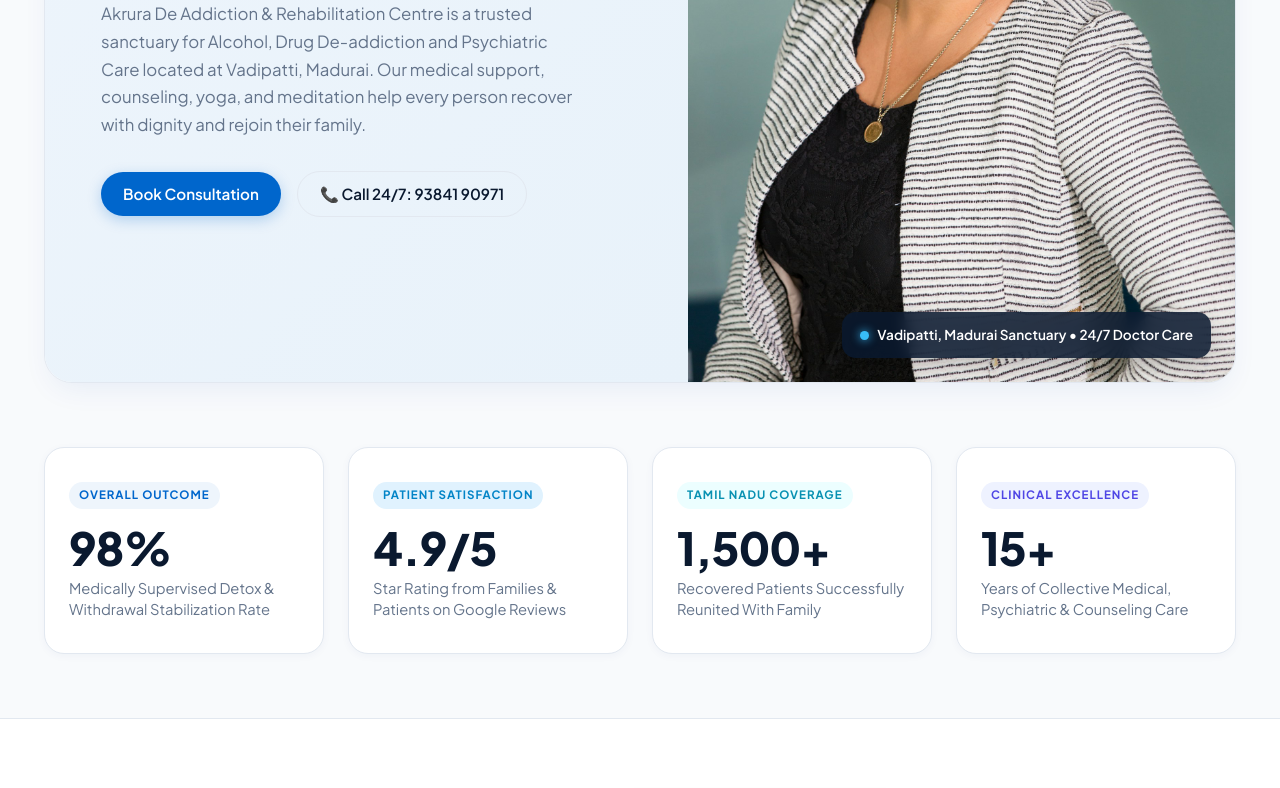
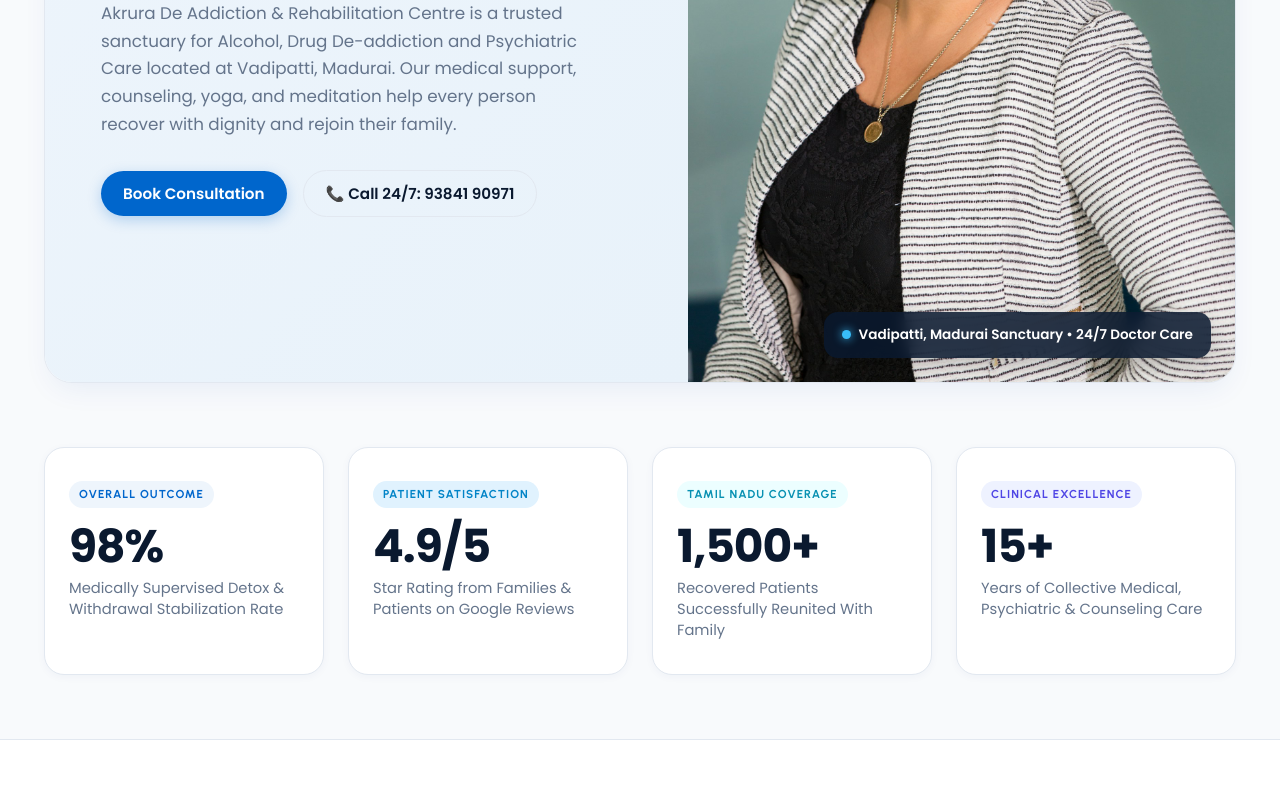
Before and after one commit to bhuvaneshkarnan/akura, a website: page index.html in a window 1280 px wide. Shown: the part 544-1332 px from the top of the page. Drawn offline with nearby package versions, Linux system fonts and the light colour scheme; a web font is replaced by a local one.

Commit message:
Update typography to Urbanist for headings and Poppins for body

```diff
--- a/index.html
+++ b/index.html
@@ -21,6 +21,9 @@
   <meta name="twitter:image" content="facility-campus.jpg">
 
   <link rel="icon" type="image/png" href="favicon.png">
+  <link rel="preconnect" href="https://fonts.googleapis.com">
+  <link rel="preconnect" href="https://fonts.gstatic.com" crossorigin>
+  <link href="https://fonts.googleapis.com/css2?family=Poppins:ital,wght@0,300;0,400;0,500;0,600;0,700;1,400;1,500&family=Urbanist:ital,wght@0,400;0,500;0,600;0,700;0,800;0,900;1,600;1,700&display=swap" rel="stylesheet">
   <link rel="stylesheet" href="styles.css">
 
   <!-- Schema.org Medical Organization Structured Data -->
--- a/styles.css
+++ b/styles.css
@@ -3,7 +3,7 @@
    Replicating the clean, elegant healthcare reference design
    ========================================================================== */
 
-@import url('https://fonts.googleapis.com/css2?family=Plus+Jakarta+Sans:ital,wght@0,300;0,400;0,500;0,600;0,700;0,800;1,400;1,600&family=Playfair+Display:ital,wght@0,600;0,700;0,800;1,600;1,700&display=swap');
+@import url('https://fonts.googleapis.com/css2?family=Poppins:ital,wght@0,300;0,400;0,500;0,600;0,700;1,400;1,500&family=Urbanist:ital,wght@0,400;0,500;0,600;0,700;0,800;0,900;1,600;1,700&display=swap');
 
 :root {
   /* Color Palette - Clean Healthcare Blue */
@@ -34,9 +34,13 @@
   --accent-gold: #F59E0B;
   --accent-green: #25D366; /* WhatsApp */
 
-  /* Typography */
-  --font-sans: 'Plus Jakarta Sans', -apple-system, BlinkMacSystemFont, 'Segoe UI', Roboto, sans-serif;
-  --font-serif: 'Playfair Display', Georgia, 'Times New Roman', serif;
+  /* Typography: Urbanist for Headings, Poppins for Body */
+  --font-heading: 'Urbanist', -apple-system, BlinkMacSystemFont, 'Segoe UI', Roboto, sans-serif;
+  --font-body: 'Poppins', -apple-system, BlinkMacSystemFont, 'Segoe UI', Roboto, sans-serif;
+
+  /* Aliases for full compatibility */
+  --font-sans: var(--font-body);
+  --font-serif: var(--font-heading);
 
   /* Shadows */
   --shadow-sm: 0 2px 8px rgba(0, 50, 120, 0.04);
@@ -70,11 +74,26 @@ html {
 }
 
 body {
-  font-family: var(--font-sans);
+  font-family: var(--font-body);
   background-color: var(--bg-page);
   color: var(--text-main);
-  line-height: 1.6;
+  line-height: 1.65;
   overflow-x: hidden;
+}
+
+h1, h2, h3, h4, h5, h6,
+.hero-title,
+.section-heading-lg,
+.service-card-title,
+.cta-banner-content h2,
+.benefit-title,
+.service-box-title,
+.facility-title,
+.stat-number,
+.section-eyebrow,
+.stat-pill,
+.footer-col-title {
+  font-family: var(--font-heading);
 }
 
 img {
```
